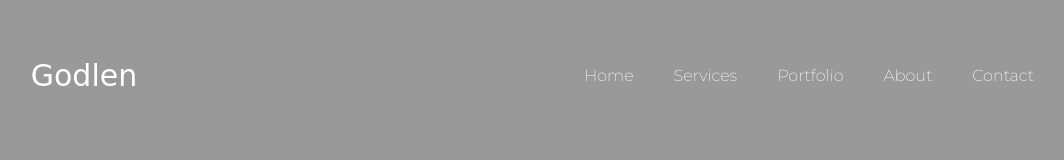
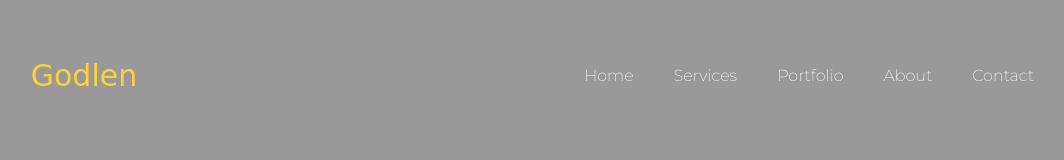
Before and after one commit to kacpermakowiecki/git-project, a website: page index.html in a window 1280 px wide. In both pictures the pointer is over the link "Godlen". Shown: the top 160 px of the page, without its empty margins (106-1170 px from the left). Drawn offline with Linux system fonts and the light colour scheme; a web font is replaced by a local one.

Commit message:
Add style

```diff
--- a/css/style.css
+++ b/css/style.css
@@ -68,7 +68,7 @@ body {
 }
 
 .golden a:hover {
-  color: white;
+  color: #fed136;
 }
 
 .navigation {
```
